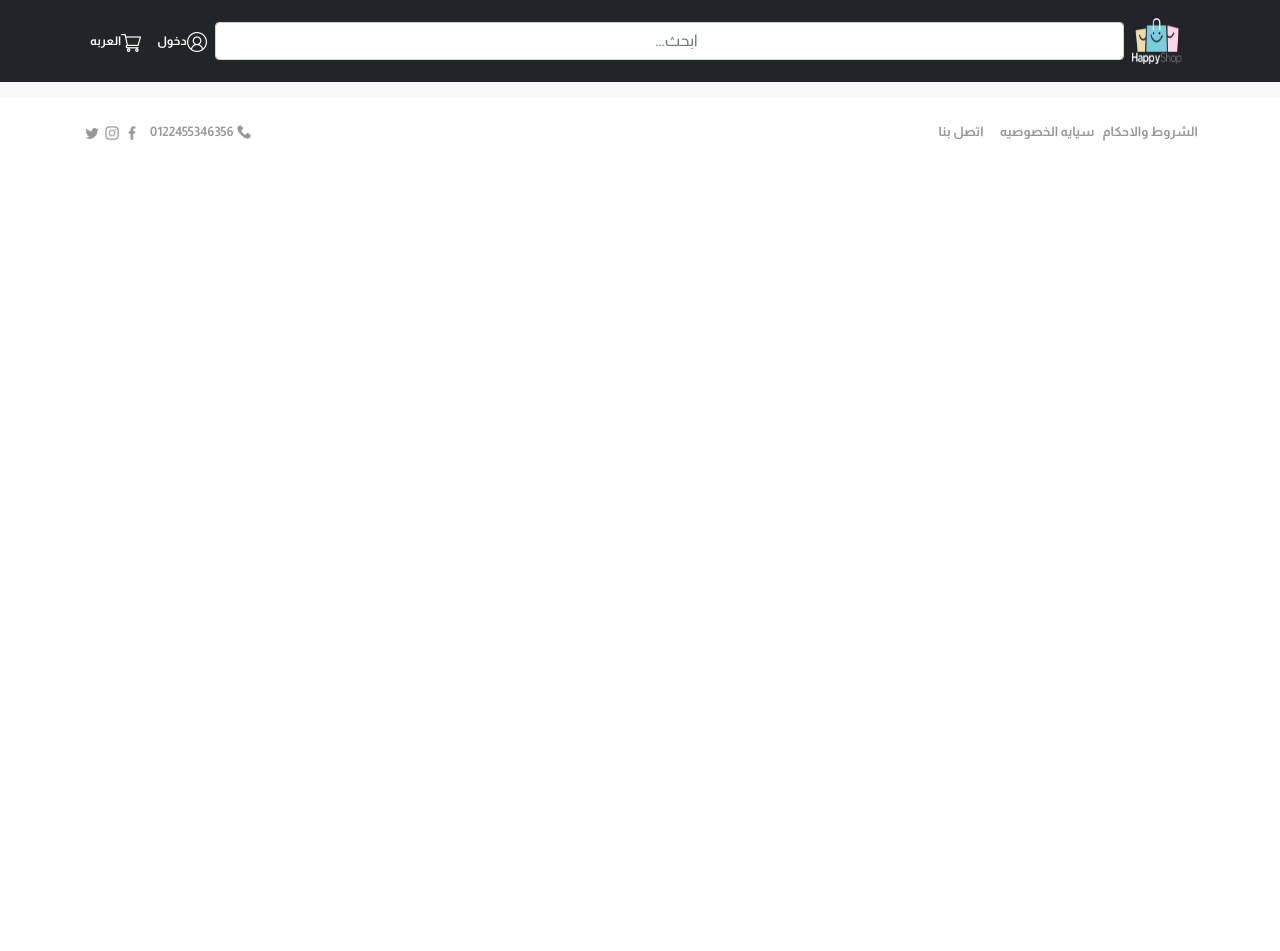
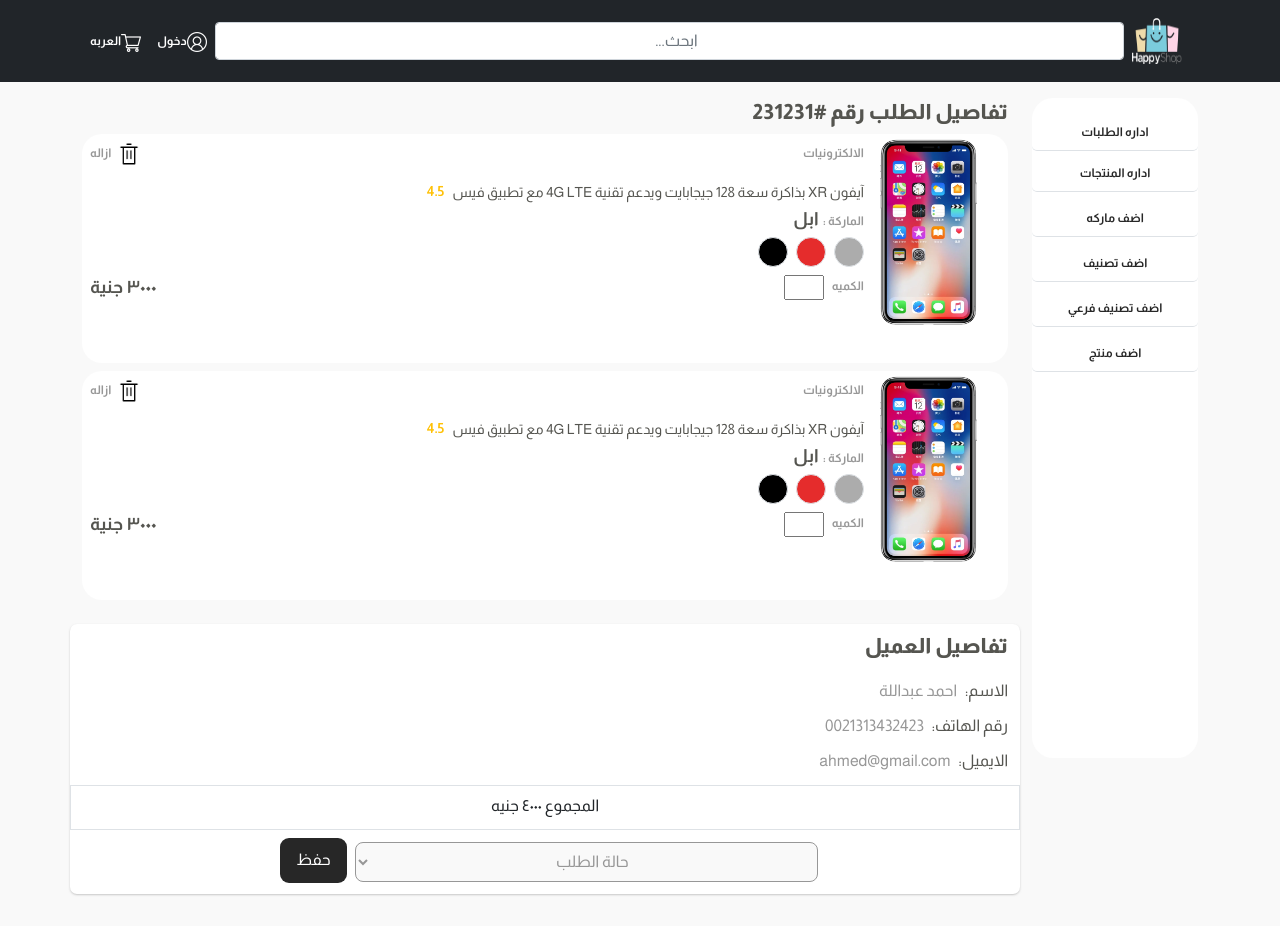
Before and after one commit to moamen2020/HappyShop-project, a React (Create React App) app: page /admin/orders/1 in a window 1280 px wide. Shown: the top 951 px of the page. Before the commit the page ends 800 px from the top, so only its background shows below. Built offline with nearby package versions, Linux system fonts and the light colour scheme.

Commit message:
Admin-All Orders

```diff
--- a/src/App.js
+++ b/src/App.js
@@ -12,6 +12,8 @@
 import CartPage from "./Pages/Cart/CartPage";
 import ChoosePayMethoudPage from "./Pages/Checkout/ChoosePayMethoudPage";
 import AdminAllProductsPage from "./Pages/Admin/AdminAllProductsPage";
+import AdminAllOrderPage from "./Pages/Admin/AdminAllOrderPage";
+import AdminOrderDetalisPage from "./Pages/Admin/AdminOrderDetalisPage";
 
 function App() {
   return (
@@ -29,6 +31,8 @@
           <Route path="/cart" element={<CartPage />} />
           <Route path="/order/paymethoud" element={<ChoosePayMethoudPage />} />
           <Route path="/admin/allproducts" element={<AdminAllProductsPage />} />
+          <Route path="/admin/allorders" element={<AdminAllOrderPage />} />
+          <Route path="/admin/orders/:id" element={<AdminOrderDetalisPage />} />
         </Routes>
       </BrowserRouter>
       <Footer />
--- /dev/null
+++ b/src/Components/Admin/AdminAllOrder.js
@@ -0,0 +1,18 @@
+import React from "react";
+import { Row } from "react-bootstrap";
+import AdminAllOrderItem from "./AdminAllOrderItem";
+const AdminAllOrder = () => {
+  return (
+    <div>
+      <Row className="justify-content-between ">
+        <div className="admin-content-text">اداره جميع الطلبات</div>
+        <AdminAllOrderItem />
+        <AdminAllOrderItem />
+        <AdminAllOrderItem />
+        <AdminAllOrderItem />
+      </Row>
+    </div>
+  );
+};
+
+export default AdminAllOrder;
--- /dev/null
+++ b/src/Components/Admin/AdminAllOrderItem.js
@@ -0,0 +1,60 @@
+import React from "react";
+import { Col, Row } from "react-bootstrap";
+import { Link } from "react-router-dom";
+import mobile from "../../images/mobile.png";
+const AdminAllOrderItem = () => {
+  return (
+    <Col sm="12">
+      <Link
+        to="/admin/orders/23"
+        className="cart-item-body my-2 px-1 d-flex"
+        style={{ textDecoration: "none" }}
+      >
+        <img width="160px" height="197px" src={mobile} alt="" />
+        <div className="w-100">
+          <Row className="justify-content-between">
+            <Col sm="12" className=" d-flex flex-row justify-content-between">
+              <div className="d-inline pt-2 cat-text">الالكترونيات</div>
+              <div className="d-inline pt-2 cat-text">ازاله</div>
+            </Col>
+          </Row>
+          <Row className="justify-content-center mt-2">
+            <Col sm="12" className=" d-flex flex-row justify-content-start">
+              <div className="d-inline pt-2 cat-title">
+                آيفون XR بذاكرة سعة 128 جيجابايت ويدعم تقنية 4G LTE مع تطبيق فيس
+                تايم (برودكت) أحمر
+              </div>
+              <div className="d-inline pt-2 cat-rate me-2">4.5</div>
+            </Col>
+          </Row>
+          <Row>
+            <Col sm="12" className=" d-flex">
+              <div className="mt-2  cat-text d-inline">الماركة :</div>
+              <div className="mt-1 barnd-text d-inline mx-1">ابل </div>
+              <div
+                className="color  me-1 border"
+                style={{ backgroundColor: "#E52C2C" }}
+              ></div>
+            </Col>
+          </Row>
+
+          <Row className="justify-content-between">
+            <Col sm="12" className=" d-flex flex-row justify-content-between">
+              <div className="d-inline pt-2 d-flex">
+                <div className="cat-text pt-1 d-inline">الكميه</div>
+                <input
+                  className="mx-2 mt-1"
+                  type="number"
+                  style={{ width: "40px", height: "25px" }}
+                />
+              </div>
+              <div className="d-inline pt-2 barnd-text">٣٠٠٠ جنية</div>
+            </Col>
+          </Row>
+        </div>
+      </Link>
+    </Col>
+  );
+};
+
+export default AdminAllOrderItem;
--- /dev/null
+++ b/src/Components/Admin/AdminOrderDetalis.js
@@ -0,0 +1,104 @@
+import React from "react";
+import { Row, Col } from "react-bootstrap";
+import CartItem from "../Cart/CartItem";
+
+const AdminOrderDetalis = () => {
+  return (
+    <div>
+      <div className="admin-content-text">تفاصيل الطلب رقم #231231</div>
+      <CartItem />
+      <CartItem />
+
+      <Row className="justify-content-center mt-4 user-data">
+        <Col xs="12" className=" d-flex">
+          <div className="admin-content-text py-2">تفاصيل العميل</div>
+        </Col>
+        <Col xs="12" className="d-flex">
+          <div
+            style={{
+              color: "#555550",
+              fontFamily: "Almarai",
+              fontSize: "16px",
+            }}
+          >
+            الاسم:
+          </div>
+
+          <div
+            style={{
+              color: "#979797",
+              fontFamily: "Almarai",
+              fontSize: "16px",
+            }}
+            className="mx-2"
+          >
+            احمد عبداللة
+          </div>
+        </Col>
+
+        <Col xs="12" className="d-flex">
+          <div
+            style={{
+              color: "#555550",
+              fontFamily: "Almarai",
+              fontSize: "16px",
+            }}
+          >
+            رقم الهاتف:
+          </div>
+
+          <div
+            style={{
+              color: "#979797",
+              fontFamily: "Almarai",
+              fontSize: "16px",
+            }}
+            className="mx-2"
+          >
+            0021313432423
+          </div>
+        </Col>
+        <Col xs="12" className="d-flex">
+          <div
+            style={{
+              color: "#555550",
+              fontFamily: "Almarai",
+              fontSize: "16px",
+            }}
+          >
+            الايميل:
+          </div>
+
+          <div
+            style={{
+              color: "#979797",
+              fontFamily: "Almarai",
+              fontSize: "16px",
+            }}
+            className="mx-2"
+          >
+            ahmed@gmail.com
+          </div>
+        </Col>
+        <div className=" d-inline px-4 border text-center pt-2">
+          المجموع ٤٠٠٠ جنيه
+        </div>
+        <div className="d-flex mt-2 justify-content-center">
+          <select
+            name="languages"
+            id="lang"
+            className="select input-form-area mt-1  text-center px-2 w-50"
+          >
+            <option value="val">حالة الطلب</option>
+            <option value="val2">قيد التنفيذ</option>
+            <option value="val2">تم الانتهاء</option>
+            <option value="val2">الغاء</option>
+          </select>
+          <button className="btn-a px-3 d-inline mx-2 ">حفظ </button>
+        </div>
+      </Row>
+    </div>
+  );
+};
+
+export default AdminOrderDetalis;
--- /dev/null
+++ b/src/Pages/Admin/AdminAllOrderPage.js
@@ -0,0 +1,23 @@
+import React from "react";
+import { Col, Container, Row } from "react-bootstrap";
+import AdminAllOrder from "../../Components/Admin/AdminAllOrder";
+import AdminSideBar from "../../Components/Admin/AdminSideBar";
+import PaginationComponent from "../../Components/Utility/Pagination";
+
+const AdminAllOrderPage = () => {
+  return (
+    <Container>
+      <Row className="py-3">
+        <Col sm="3" xs="2" md="2">
+          <AdminSideBar />
+        </Col>
+        <Col sm="9" xs="10" md="10">
+          <AdminAllOrder />
+          <PaginationComponent />
+        </Col>
+      </Row>
+    </Container>
+  );
+};
+
+export default AdminAllOrderPage;
--- /dev/null
+++ b/src/Pages/Admin/AdminOrderDetalisPage.js
@@ -0,0 +1,21 @@
+import React from "react";
+import { Col, Row } from "react-bootstrap";
+import { Container } from "react-bootstrap";
+import AdminSideBar from "../../Components/Admin/AdminSideBar";
+import AdminOrderDetalis from "../../Components/Admin/AdminOrderDetalis.js";
+const AdminOrderDetalisPage = () => {
+  return (
+    <Container>
+      <Row className="py-3">
+        <Col sm="3" xs="2" md="2">
+          <AdminSideBar />
+        </Col>
+        <Col sm="9" xs="10" md="10">
+          <AdminOrderDetalis />
+        </Col>
+      </Row>
+    </Container>
+  );
+};
+
+export default AdminOrderDetalisPage;
```
